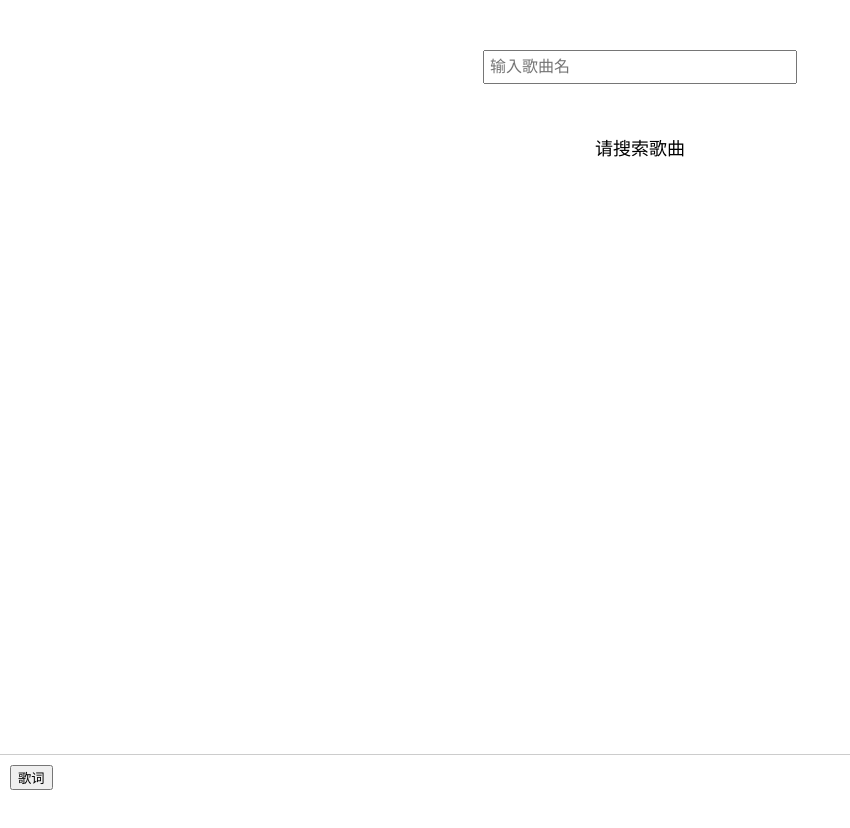
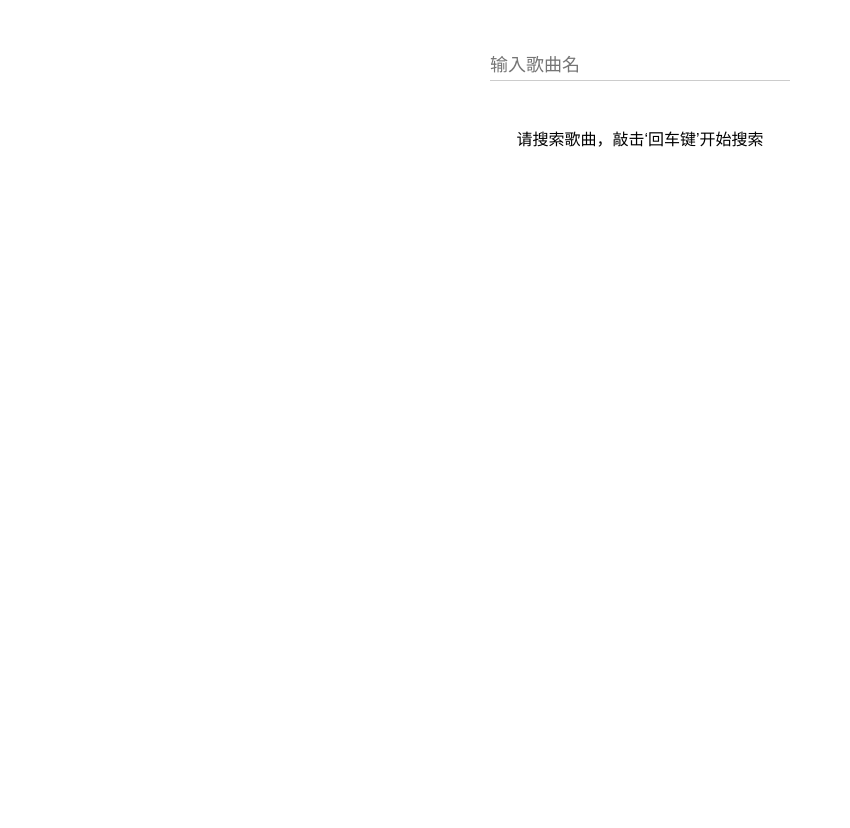
Before and after one commit to luogao/vue-music-player, a Vue app: page /search in a window 1280 px wide. Shown: the top 828 px of the page, without its empty margins (0-850 px from the left). Built offline with nearby package versions, Linux system fonts and the light colour scheme.

Commit message:
调整样式，添加清除搜索结果功能

```diff
--- a/src/components/Player.vue
+++ b/src/components/Player.vue
@@ -1,12 +1,14 @@
 <template>
-  <div class="player">
-    <div v-if="currentMusic">
+  <div class="player" v-if="currentMusic">
+    <div>
       <img width="50" height="50" :src="currentMusic.image || '../assets/default-song-cover.png'" alt="">
       {{currentMusic.name}}
       {{passedTime}} / {{fullTime}}
       <progress-bar :played="played" :loaded="loaded" @change="progressHandler"></progress-bar>
       <volume-bar style="width:100px" @change="volumeHandler" :volume="volume"></volume-bar>
       <player-controller
+        :no-next='true'
+        :no-prev='true'
         @toggle="toggle"
         @next="changeMusic('next')"
         @prev="changeMusic('prev')"
@@ -14,25 +16,48 @@
       </player-controller>
       <list @change="listChange" :current-id="currentMusic.id"></list>
     </div>
-    <button @click="toggleLyric">歌词</button>
+    <button @click="toggleLyric" v-if="showLyric">歌词</button>
     <lyric v-if="showLyric"></lyric>
   </div>
 </template>
 <script>
-import { mapState, mapMutations, mapGetters } from 'vuex';
-import PlayerController from './PlayerController';
-import VolumeBar from './VolumeBar';
-import ProgressBar from './ProgressBar';
-import List from './List';
-import Lyric from './Lyric';
-import { ReadyState } from '../constants';
-import { timeSecondsFormat } from '../utils';
+import { mapState, mapMutations, mapGetters } from "vuex";
+import PlayerController from "./PlayerController";
+import VolumeBar from "./VolumeBar";
+import ProgressBar from "./ProgressBar";
+import List from "./List";
+import Lyric from "./Lyric";
+import { ReadyState } from "../constants";
+import { timeSecondsFormat } from "../utils";
 
-
-const mediaEvents = ['abort', 'canplay', 'canplaythrough', 'durationchange', 'emptied', 'ended', 'error', 'loadeddata', 'loadedmetadata', 'loadstart', 'pause', 'play', 'playing', 'progress', 'ratechange', 'readystatechange', 'seeked', 'seeking', 'stalled', 'suspend', 'timeupdate', 'volumechange', 'waiting'];
+const mediaEvents = [
+  "abort",
+  "canplay",
+  "canplaythrough",
+  "durationchange",
+  "emptied",
+  "ended",
+  "error",
+  "loadeddata",
+  "loadedmetadata",
+  "loadstart",
+  "pause",
+  "play",
+  "playing",
+  "progress",
+  "ratechange",
+  "readystatechange",
+  "seeked",
+  "seeking",
+  "stalled",
+  "suspend",
+  "timeupdate",
+  "volumechange",
+  "waiting"
+];
 
 export default {
-  name: 'player',
+  name: "player",
   data() {
     return {
       showLyric: false
@@ -44,26 +69,20 @@ export default {
         return [];
       },
       type: Array,
-      required: true,
+      required: true
     },
     preload: {
-      default: 'auto',
-      type: String,
+      default: "auto",
+      type: String
     },
     autoplay: {
       default: false,
-      type: Boolean,
-    },
+      type: Boolean
+    }
   },
   computed: {
-    ...mapGetters([
-      'volume',
-    ]),
-    ...mapState([
-      'audio',
-      'media',
-      'currentMusic',
-    ]),
+    ...mapGetters(["volume"]),
+    ...mapState(["audio", "media", "currentMusic"]),
     currentIndex() {
       return this.musicList.findIndex(el => el.id === this.currentMusic.id);
     },
@@ -77,11 +96,17 @@ export default {
       return this.media.currentTime / this.media.duration;
     },
     loaded() {
-      if (Number.parseInt(this.media.readyState, 10) >= ReadyState.HAVE_FUTURE_DATA) {
-        return this.media.buffered.end(this.media.buffered.length - 1) / this.media.duration;
+      if (
+        Number.parseInt(this.media.readyState, 10) >=
+        ReadyState.HAVE_FUTURE_DATA
+      ) {
+        return (
+          this.media.buffered.end(this.media.buffered.length - 1) /
+          this.media.duration
+        );
       }
       return 0;
-    },
+    }
   },
   components: {
     PlayerController,
@@ -95,43 +120,47 @@ export default {
       deep: true,
       handler(val) {
         this.play(val);
-      },
-    },
+      }
+    }
   },
   created() {
     const currentMusic = this.currentMusic;
     if (currentMusic) this.play(null, currentMusic);
-    mediaEvents.forEach((event) => {
-      this.audio.addEventListener(event, (evt) => {
+    mediaEvents.forEach(event => {
+      this.audio.addEventListener(event, evt => {
         this.syncMedia(this.audio);
         this.$emit(event, evt);
       });
     });
     this.syncMedia(this.audio);
-    this.audio.addEventListener('ended', this.endedHandler);
+    this.audio.addEventListener("ended", this.endedHandler);
   },
   methods: {
-    ...mapMutations([
-      'syncMedia',
-      'setMusic',
-      'setVolume',
-    ]),
+    ...mapMutations(["syncMedia", "setMusic", "setVolume"]),
     listChange(music) {
       this.play(music);
     },
     play(music) {
       if (!music) {
-        if (!this.currentMusic.url && this.musicList.length > 0) this.play(this.musicList[0]);
-        else if (Number.parseInt(this.media.readyState, 10) >= ReadyState.HAVE_FUTURE_DATA) {
+        if (!this.currentMusic.url && this.musicList.length > 0)
+          this.play(this.musicList[0]);
+        else if (
+          Number.parseInt(this.media.readyState, 10) >=
+          ReadyState.HAVE_FUTURE_DATA
+        ) {
           this.audio.play();
         }
         return 0;
       }
-      if (this.currentMusic && music.id === this.currentMusic.id && !this.audio.paused) {
+      if (
+        this.currentMusic &&
+        music.id === this.currentMusic.id &&
+        !this.audio.paused
+      ) {
         return 0;
       }
       this.setMusic(music);
-      return new Promise((resolve) => {
+      return new Promise(resolve => {
         this.audio.src = music.url;
         this.audio.preload = this.preload;
         this.audio.autoplay = this.autoplay;
@@ -154,7 +183,9 @@ export default {
     },
     prevIndex() {
       if (this.musicList.length > 1) {
-        return this.currentIndex - 1 < 0 ? this.musicList.length - 1 : this.currentIndex - 1;
+        return this.currentIndex - 1 < 0
+          ? this.musicList.length - 1
+          : this.currentIndex - 1;
       }
       return 0;
     },
@@ -165,12 +196,12 @@ export default {
       return 0;
     },
     async changeMusic(type) {
-      const index = type === 'next' ? this.nextIndex() : this.prevIndex();
+      const index = type === "next" ? this.nextIndex() : this.prevIndex();
       const music = this.musicList[index];
       await this.play(music);
     },
     endedHandler() {
-      this.changeMusic('next');
+      this.changeMusic("next");
     },
     volumeHandler(percent) {
       this.setVolume(percent * 1);
@@ -180,24 +211,27 @@ export default {
       this.setCurrentTime(changeTime);
     },
     setCurrentTime(time) {
-      if ('fastSeek' in this.audio) {
+      if ("fastSeek" in this.audio) {
         this.audio.fastSeek(time);
         return this.media.currentTime;
       }
-      if (Number.parseInt(this.media.readyState, 10) >= ReadyState.HAVE_FUTURE_DATA) {
+      if (
+        Number.parseInt(this.media.readyState, 10) >=
+        ReadyState.HAVE_FUTURE_DATA
+      ) {
         this.audio.currentTime = time;
         return this.media.currentTime;
       }
       return this.media.currentTime;
     },
     toggleLyric() {
-      this.showLyric = !this.showLyric
-    },
-  },
+      this.showLyric = !this.showLyric;
+    }
+  }
 };
 </script>
 <style scoped lang="scss">
-.player{
+.player {
   position: fixed;
   bottom: 0;
   left: 0;
@@ -206,10 +240,10 @@ export default {
   border-top: 1px solid #ccc;
   padding: 10px;
   box-sizing: border-box;
-  img{
+  img {
     border-radius: 50%;
   }
-  .volume{
+  .volume {
     width: 80px;
   }
 }
--- a/src/components/PlayerController.vue
+++ b/src/components/PlayerController.vue
@@ -1,8 +1,8 @@
 <template>
   <div>
-    <button @click="prev">上一首</button>
+    <button @click="prev" :disabled="noPrev">上一首</button>
     <button @click="toggle">{{media.paused ? '播放' : '暂停'}}</button>
-    <button @click="next">下一首</button>
+    <button @click="next" :disabled="noNext">下一首</button>
   </div>
 </template>
 <script>
@@ -14,6 +14,16 @@ export default {
     ...mapState([
       'media',
     ]),
+  },
+  props:{
+    noNext:{
+      default: false,
+      type:Boolean,
+    },
+    noPrev:{
+      default: false,
+      type: Boolean,
+    },
   },
   methods: {
     toggle() {
@@ -31,5 +41,8 @@ export default {
 <style scoped lang="scss">
   button{
     border: 1px solid #ccc;
+    &:disabled{
+      cursor: not-allowed;
+    }
   }
 </style>
--- a/src/pages/AlbumDetail.vue
+++ b/src/pages/AlbumDetail.vue
@@ -73,7 +73,6 @@ export default {
         };
         this.setMusicList(musicList);
       }
-      console.log(selectedMusic)
       this.$nextTick().then(this.$parent.$refs.player.play(selectedMusic));
     },
   },
--- a/src/pages/Search.vue
+++ b/src/pages/Search.vue
@@ -1,16 +1,15 @@
 <template>
   <div class="search-wrapper">
     <div class="input-wrapper">
-      <input @keyup.enter="onSeach" type="text" placeholder="输入歌曲名" v-model="searchName">
+      <input ref="searchInput" @keyup.enter="onSeach" type="text" placeholder="输入歌曲名" v-model="searchName">
     </div>
-
     <div class="result-wrapper">
-
-      <div class="page-message" v-if="searchResult.length === 0">{{pageMessage}}</div>
-      <div class="result-list" v-else>
+      <div class="page-message">{{pageMessage}} <a href="#" @click="clearResult" v-if="searchResult.length > 0" class="clear-result-btn"> 清除 </a> </div>
+      <div class="result-list">
         <ul>
           <li v-for="song in searchResult" :key="song.id" >
             <div class="result-item" @click.stop="play(song)">
+              <div>
                 <span class="item-name">
                   {{song.name}}
                 </span>
@@ -20,11 +19,12 @@
                 <span class="item-duration">
                   {{song.duration}}
                 </span>
+              </div>
               <a @click.stop class="download-btn" :download="song.name" :href="song.url" target="_blank">下载</a>
             </div>
             <details>
               <summary>显示链接（若链接为空，说明下不了）</summary>
-              <p>{{song.url}}</p>
+              <p>{{song.url ? song.url : '空'}}</p>
               <!-- <button @click="copyUrl(song.url)">复制</button> -->
             </details>
           </li>
@@ -46,13 +46,19 @@ export default {
     return {
       searchName: "",
       searchResult: [],
-      pageMessage: "请搜索歌曲"
+      pageMessage: "请搜索歌曲，敲击‘回车键’开始搜索"
     };
   },
   mounted() {
     this.onSeach();
   },
   methods: {
+    clearResult() {
+      this.searchName = "";
+      this.searchResult = [];
+      this.$refs.searchInput.focus();
+      this.pageMessage = "请搜索歌曲，敲击‘回车键’开始搜索";
+    },
     copyUrl(url) {
       const input = document.createElement("input");
       input.setAttribute("readonly", "readonly");
@@ -108,7 +114,6 @@ export default {
         const url = el.data.data[0].url;
         return { ...tracks[index], url };
       });
-
       beforeSearch = searchName;
       this.searchResult = tracksWithUrl.map(el => {
         return {
@@ -119,6 +124,7 @@ export default {
           url: el.url
         };
       });
+      this.pageMessage = `搜索 “${searchName}” 完成，结果如下👇`;
     }
   }
 };
@@ -131,18 +137,26 @@ export default {
     input {
       width: 300px;
       height: 30px;
-      padding: 0 5px;
-      font-size: 16px;
+      padding: 0;
+      font-size: 18px;
+      border: none;
+      border-bottom: 1px solid #ccc;
+      outline: none;
+      font-weight: 300;
     }
   }
   .result-wrapper {
-    margin: 50px auto 0 auto;
-    padding-bottom: 100px;
-    max-width: 980px;
-    .page-message{
+    margin: 30px auto 0 auto;
+    padding: 15px 15px 150px 15px;
+    max-width: 600px;
+    .page-message {
       text-align: center;
-      font-size: 18px;
+      font-size: 16px;
       font-weight: 300;
+      .clear-result-btn {
+        font-size: 14px;
+        color: darkred;
+      }
     }
     .result-list {
       ul {
@@ -168,13 +182,21 @@ export default {
         height: 43px;
         box-sizing: border-box;
         cursor: pointer;
-
+        display: flex;
+        align-items: center;
+        justify-content: space-between;
         &:hover {
           border: 1px solid #e1e1e1;
           background: #f2f2f2;
         }
         .item-name {
           font-size: 16px;
+          max-width: 200px;
+          overflow: hidden;
+          text-overflow: ellipsis;
+          display: inline-block;
+          white-space: nowrap;
+          vertical-align: middle;
         }
         .item-artist {
           font-size: 12px;
@@ -186,6 +208,7 @@ export default {
         }
         .download-btn {
           font-size: 14px;
+          flex-shrink: 0;
         }
       }
     }
```
Lines whose indentation alone changed are shown as unchanged.
